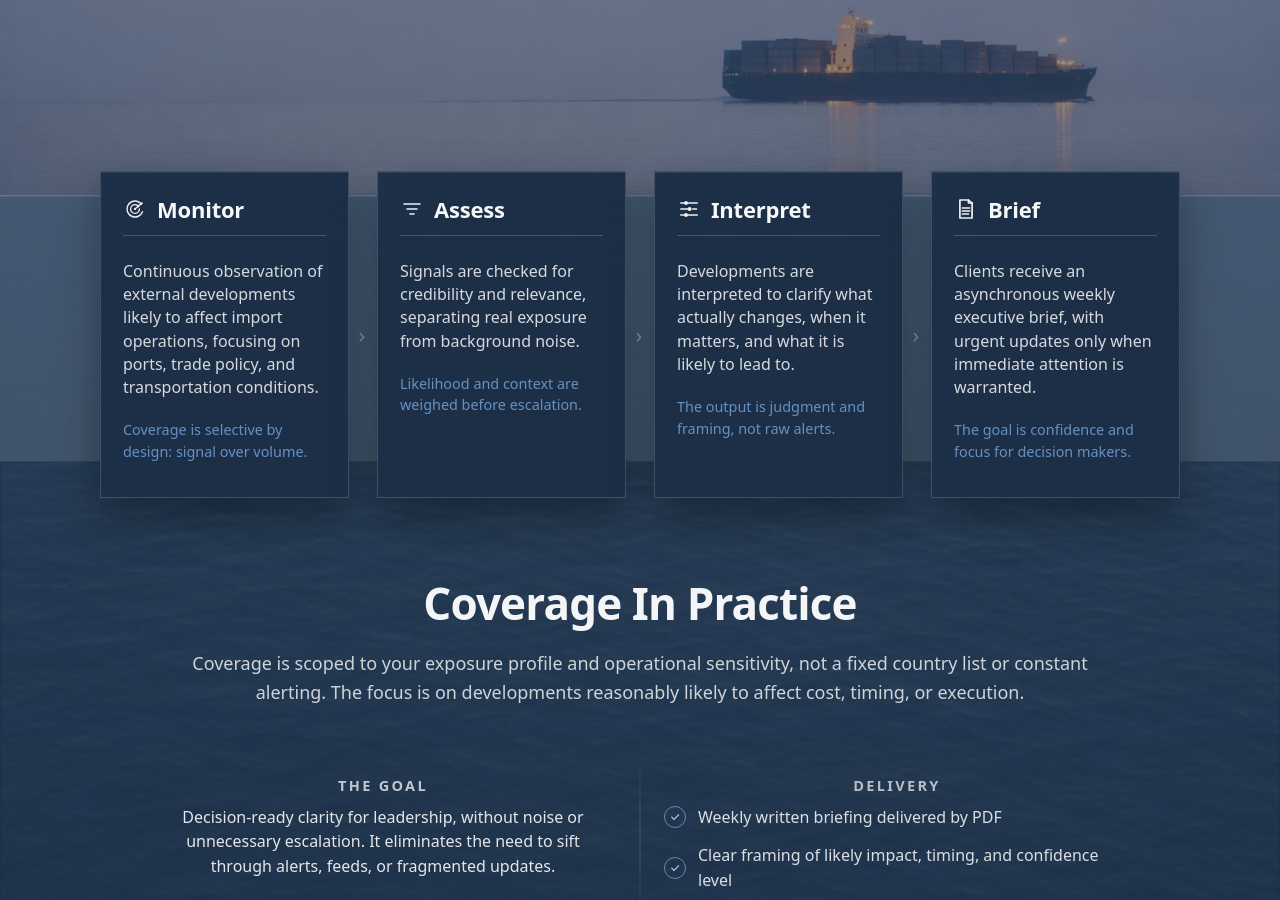
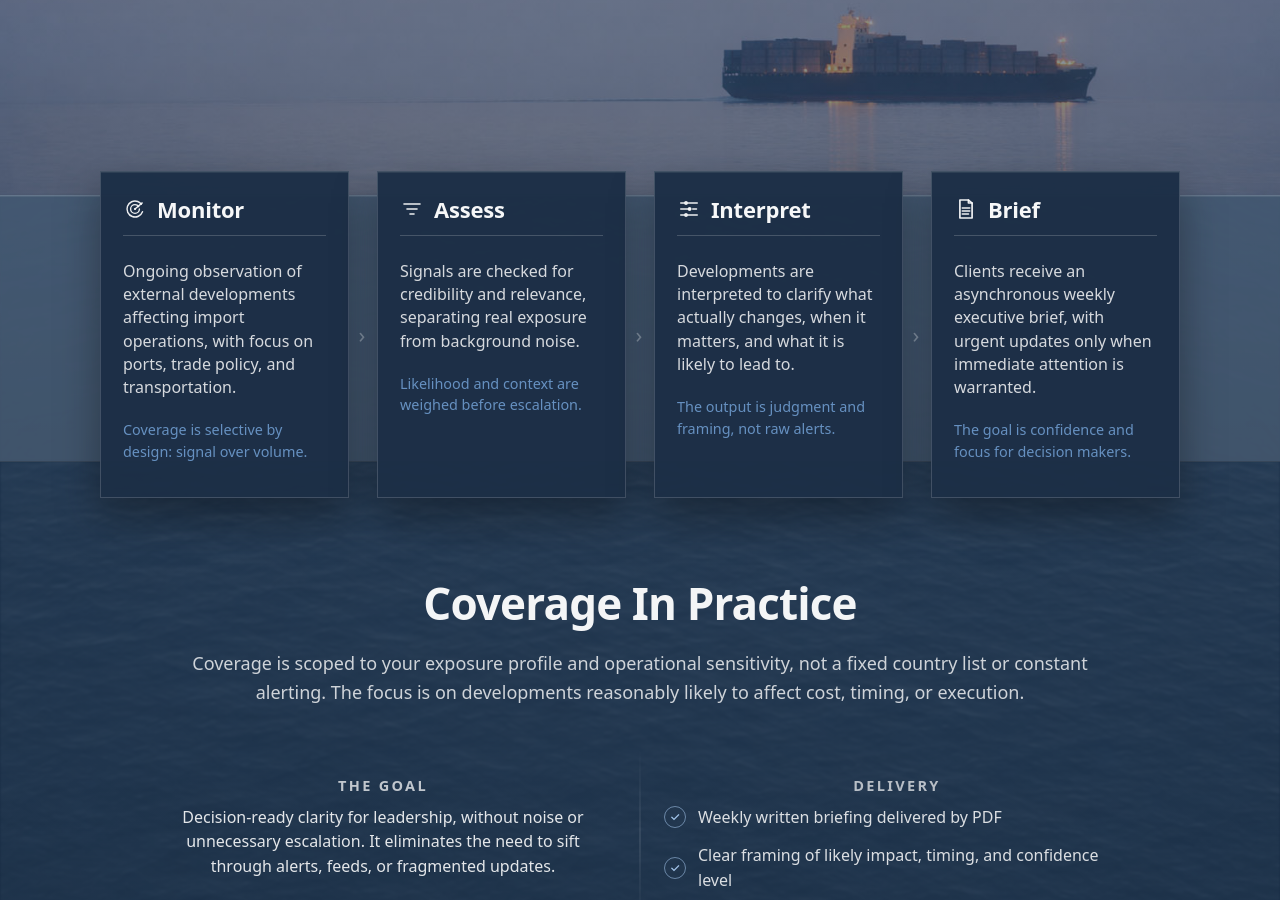
Before and after one commit to importrisk/import-risk-intelligence-site, a Jekyll site: the page built from method.html, in a window 1280 px wide and 900 px high, scrolled down 309 px. Built offline with Jekyll 4.4.1, drawn with Linux system fonts in a browser that asks for light colours.

Commit message:
Update method.html

```diff
--- a/method.html
+++ b/method.html
@@ -48,8 +48,8 @@ css: /method.css?v=100
             </header>
 
             <p class="mf-description">
-              Continuous observation of external developments likely to affect
-              import operations, focusing on ports, trade policy, and transportation conditions.
+              Ongoing observation of external developments affecting import
+              operations, with focus on ports, trade policy, and transportation.
             </p>
 
             <p class="mf-subtle">
```
